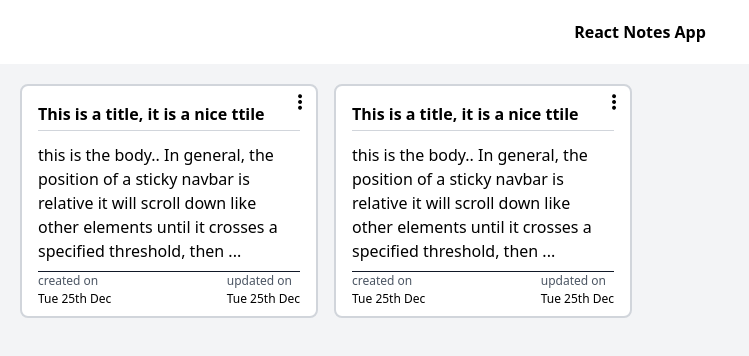
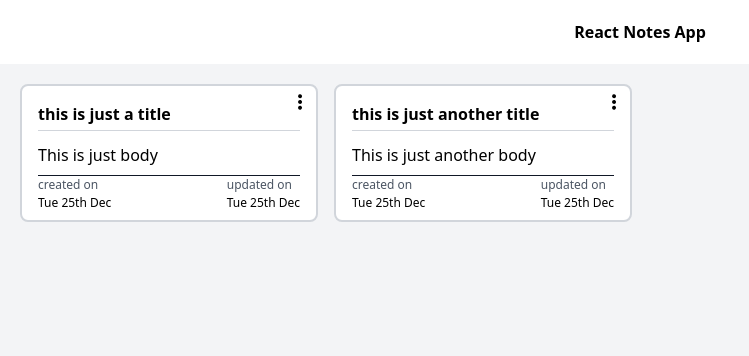
Before and after one commit to johnkdunyo/react-notes-app, a React (Create React App) app in the folder frontend/: page / in a window 1280 px wide. Shown: the top 356 px of the page, without its empty margins (0-749 px from the left). Built offline with nearby package versions, Linux system fonts and the light colour scheme.

Commit message:
feature; added types to note and updated note component

```diff
--- a/frontend/src/App.tsx
+++ b/frontend/src/App.tsx
@@ -10,8 +10,20 @@ function App() {
         </div>
         <main className="container mx-auto h-full p-5 ">
           <div className="grid grid-cols-1 sm:grid-cols-4 gap-4">
-            <Note />
-            <Note />
+            <Note
+              id="1"
+              title="this is just a title"
+              body="This is just body"
+              createdAt="Tue Dec 25th"
+              updatesAt="Tue Dec 26th"
+            />
+            <Note
+              id="2"
+              title="this is just another title"
+              body="This is just another body"
+              createdAt="Tue Jan 25th"
+              updatesAt="Tue Jan 26th"
+            />
           </div>
         </main>
       </div>
--- a/frontend/src/components/Note.tsx
+++ b/frontend/src/components/Note.tsx
@@ -2,17 +2,14 @@ import React, { useState } from "react";
 import { SlOptionsVertical } from "react-icons/sl";
 import { MdDelete } from "react-icons/md";
 import { CiEdit } from "react-icons/ci";
+import { INote } from "../types";
 
-const Note = () => {
+const Note = ({ id, title, body, createdAt, updatesAt }: INote) => {
   const [openOptions, setOpenOptions] = useState<boolean>(false);
   const [isEditting, setIsEditting] = useState<boolean>(false);
 
-  const [title, setTitle] = useState<string>(
-    "This is a title, it is a nice ttile"
-  );
-  const [body, setBody] = useState<string>(
-    "this is the body.. In general, the position of a sticky navbar is relative it will scroll down like other elements until it crosses a specified threshold, then ..."
-  );
+  const [noteTitle, setNoteTitle] = useState<string>(title);
+  const [noteBody, setNoteBody] = useState<string>(body);
 
   const editNoteHandler = () => {
     setIsEditting(true);
@@ -56,21 +53,23 @@ const Note = () => {
             <input
               className="border-b border-black font-bold w-full p-2 placeholder:text-black"
               placeholder="This is the title This is the title This is the title"
-              value={title}
-              onChange={(e) => setTitle(e.target.value)}
+              value={noteTitle}
+              onChange={(e) => setNoteTitle(e.target.value)}
             />
             <textarea
               className="mt-3 w-full p-2 "
-              value={body}
+              value={noteBody}
               rows={5}
-              onChange={(e) => setBody(e.target.value)}
+              onChange={(e) => setNoteBody(e.target.value)}
             />
           </div>
         </form>
       ) : (
         <div className="">
-          <h1 className="border-b border-gray-300 font-bold pb-1">{title}</h1>
-          <p className="mt-3 ">{body}</p>
+          <h1 className="border-b border-gray-300 font-bold pb-1">
+            {noteTitle}
+          </h1>
+          <p className="mt-3 ">{noteBody}</p>
         </div>
       )}
 
--- /dev/null
+++ b/frontend/src/types/index.ts
@@ -0,0 +1,7 @@
+export interface INote {
+  id: string;
+  title: string;
+  body: string;
+  createdAt: string;
+  updatesAt: string;
+}
```
